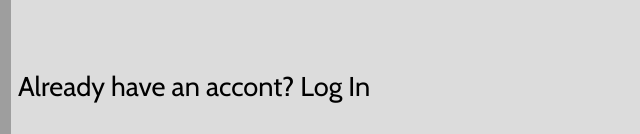
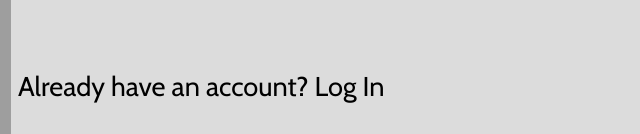
Before and after one commit to OrangeGriffin/TOP-Sign-Up-Form, a plain HTML site: page index.html in a window 1280 px wide. Shown: the part 663-797 px from the top of the page, 469-1109 px from the left. Drawn offline with nearby package versions, Linux system fonts and the light colour scheme; grey boxes are pictures that could not be loaded.

Commit message:
Correct typo

```diff
--- a/index.html
+++ b/index.html
@@ -76,7 +76,7 @@
         </section>
         <button type="button" class="btn-create-account">Create Account</button>
       </form>
-      <p class="existing-account">Already have an accont? Log In</p>
+      <p class="existing-account">Already have an account? Log In</p>
     </section>
   </body>
 </html>
```
